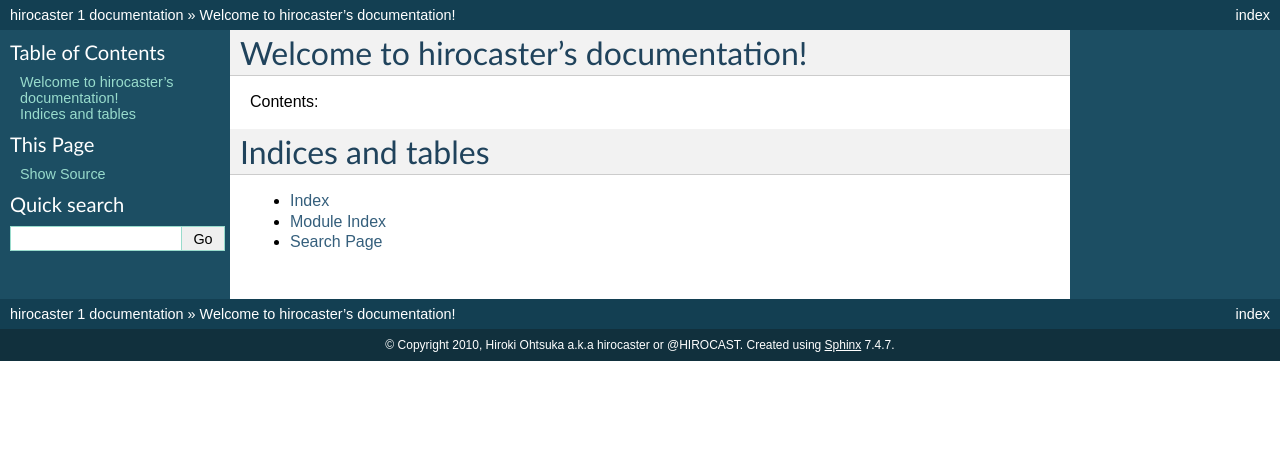
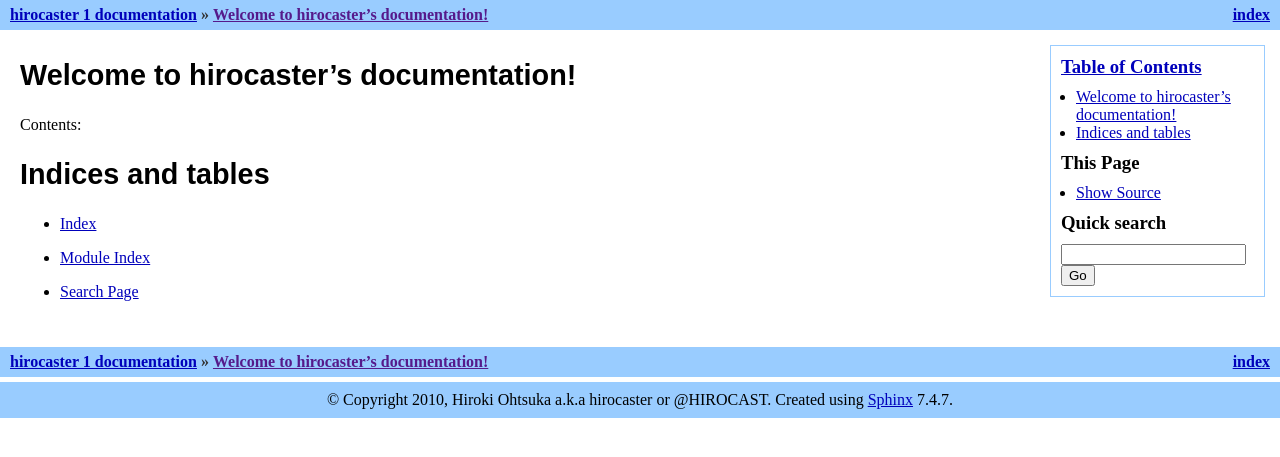
Before and after one commit to hirocaster/doc, a Sphinx documentation site: the page built from source/index.rst, in a window 1280 px wide. Shown: the top 457 px of the page. Built offline with Sphinx 7.4.7, drawn with Linux system fonts in a browser that asks for light colours.

Commit message:
change theme

```diff
--- a/source/conf.py
+++ b/source/conf.py
@@ -91,7 +91,8 @@
 
 # The theme to use for HTML and HTML Help pages.  See the documentation for
 # a list of builtin themes.
-html_theme = 'default'
+# html_theme = 'default'
+html_theme = 'traditional'
 
 # Theme options are theme-specific and customize the look and feel of a theme
 # further.  For a list of options available for each theme, see the
```
